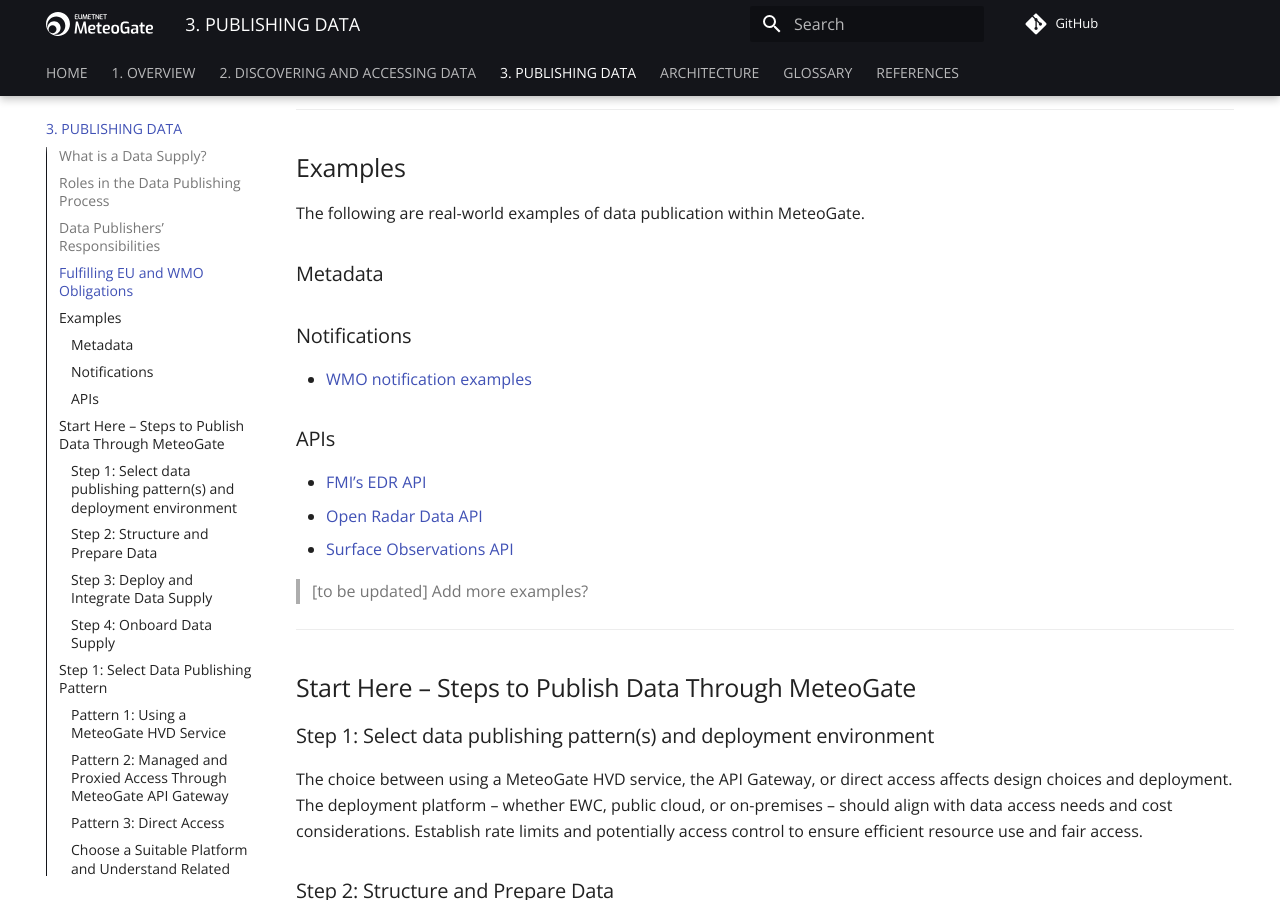
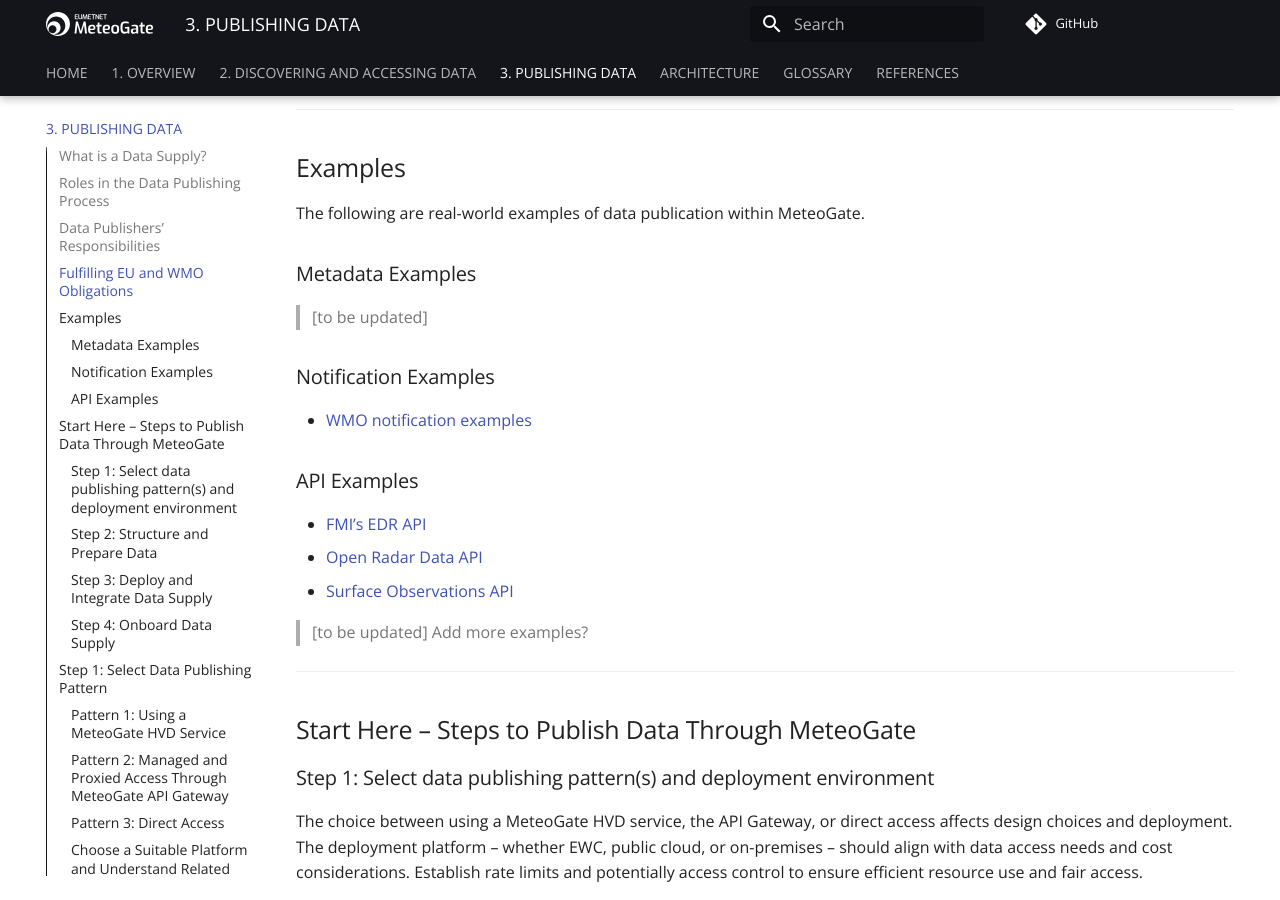
Before and after one commit to EUMETNET/meteogate-documentation, an MkDocs documentation site: the page built from docs/3-publishing-data.md, in a window 1280 px wide and 900 px high, scrolled down 2117 px. Built offline with MkDocs 1.6.1 and Material for MkDocs 9.7.7, drawn with Linux system fonts in a browser that asks for light colours; comment, search, counter and statistics services are not loaded.

Commit message:
Update 3-publishing-data.md

```diff
--- a/docs/3-publishing-data.md
+++ b/docs/3-publishing-data.md
@@ -78,15 +78,15 @@ Recommended standards:
 
 The following are real-world examples of data publication within MeteoGate.
 
-### Metadata
+### Metadata Examples
 
-_<to be updated>_
+  > [to be updated]
 
-### Notifications
+### Notification Examples
 
   - [WMO notification examples](https://schemas.wmo.int/wnm/1.1.0/)
 
-### APIs
+### API Examples
 
    - [FMI’s EDR API](https://api.meteogate.eu/fi-fmi/edr)
    - [Open Radar Data API](https://api.meteogate.eu/eu-eumetnet-weather-radar)
```
